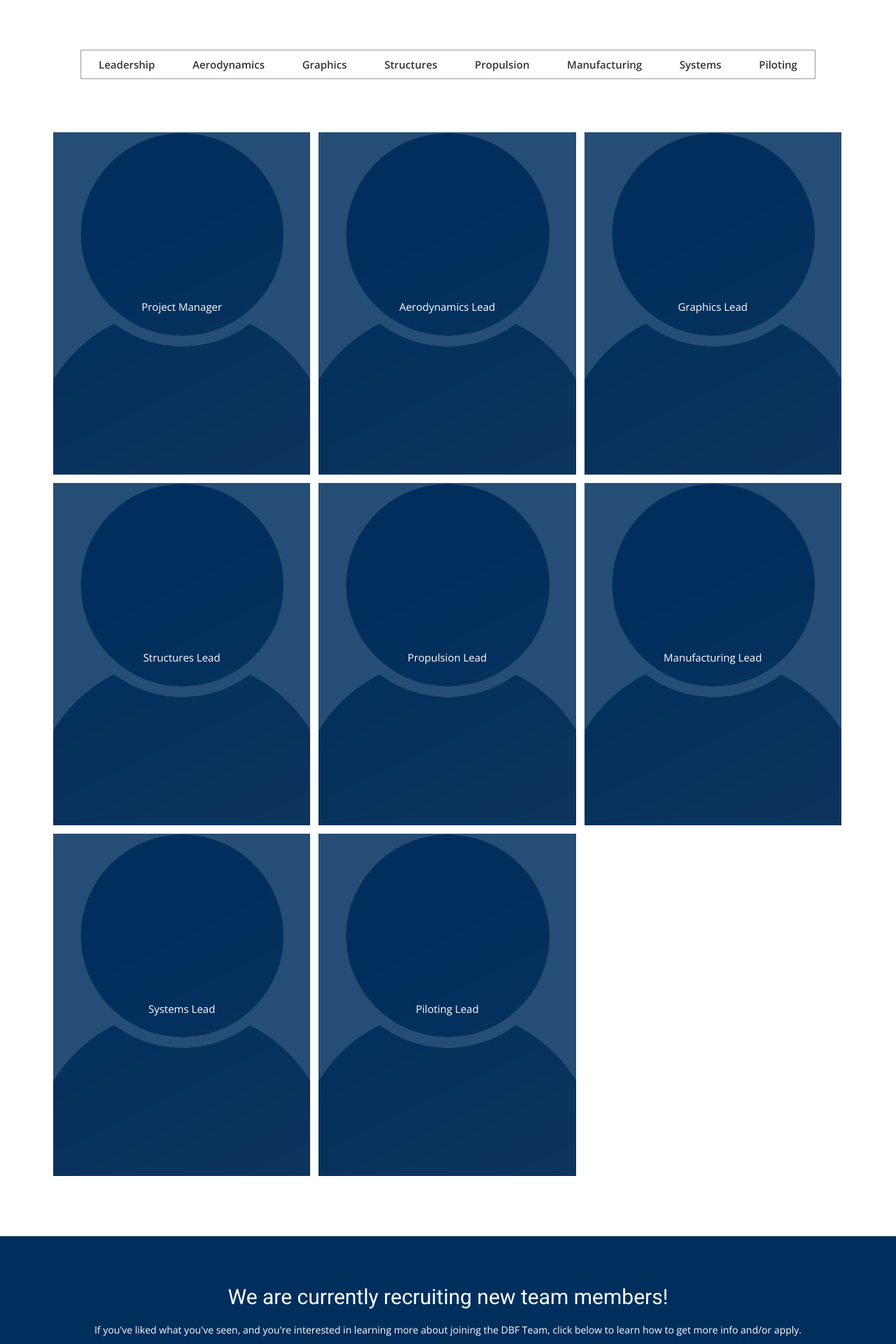
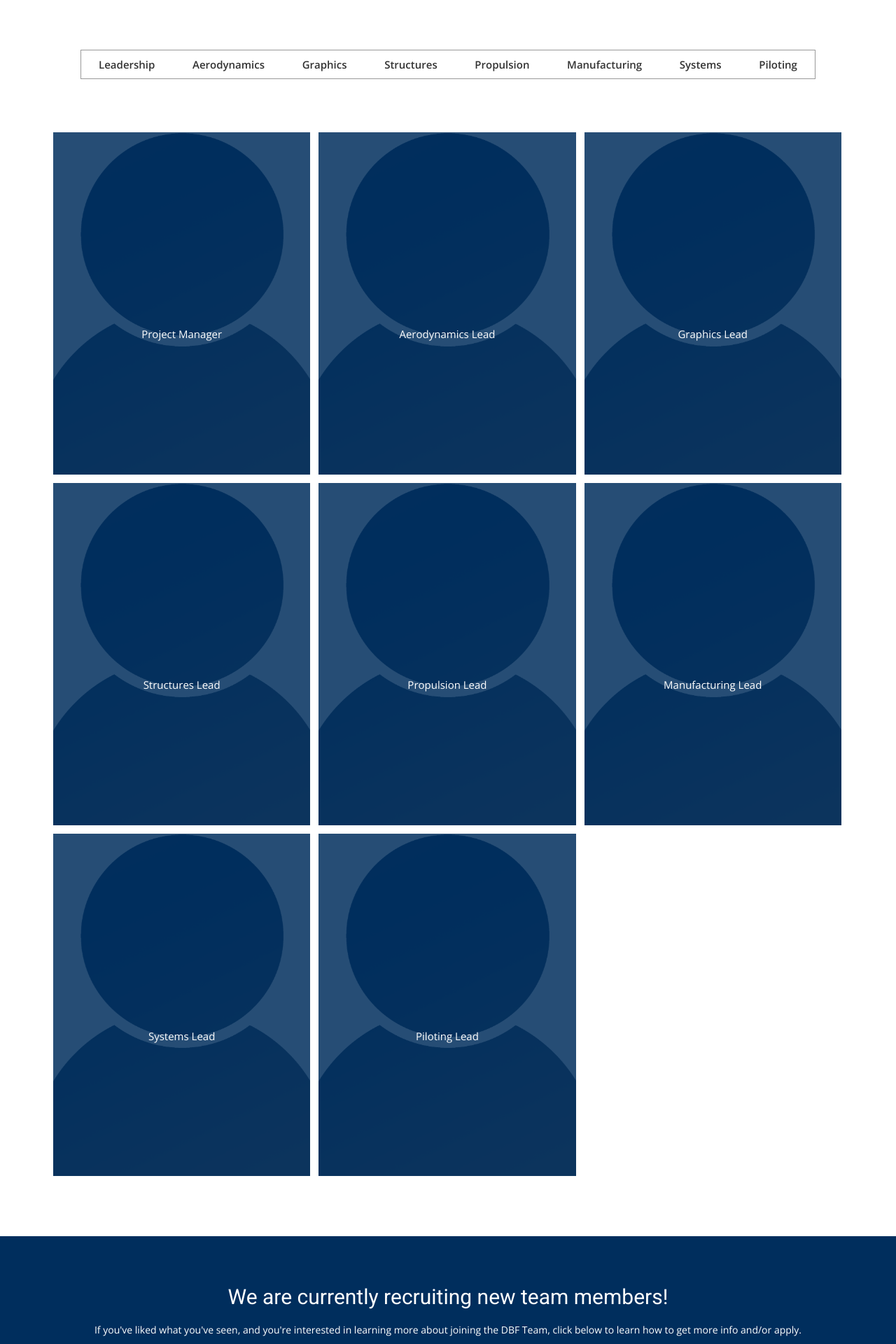
Before and after one commit to BYU-Aeronautics-Club/DBF, a Jekyll site: the page built from members.html, in a window 1280 px wide. Shown: the part 431-2351 px from the top of the page at 70% size. Built offline with Jekyll 4.4.1, drawn with Linux system fonts in a browser that asks for light colours; nearby versions of some CDN libraries; some web fonts are replaced.

Commit message:
try again

```diff
--- a/css/airspace.css
+++ b/css/airspace.css
@@ -636,10 +636,10 @@
   left: 50%;
   margin-right: -50%;
   color: white;
-  -webkit-transform: translate(-50%, -50%);
-  -moz-transform: translate(-50%, -50%);
-  -ms-transform: translate(-50%, -50%);
-  transform: translate(-50%, -50%);
+  -webkit-transform: translate(-50%, 0%);
+  -moz-transform: translate(-50%, 0%);
+  -ms-transform: translate(-50%, 0%);
+  transform: translate(-50%, 0%);
   -webkit-transition: .5s all;
   -o-transition: .5s all;
   transition: .5s all;
```
